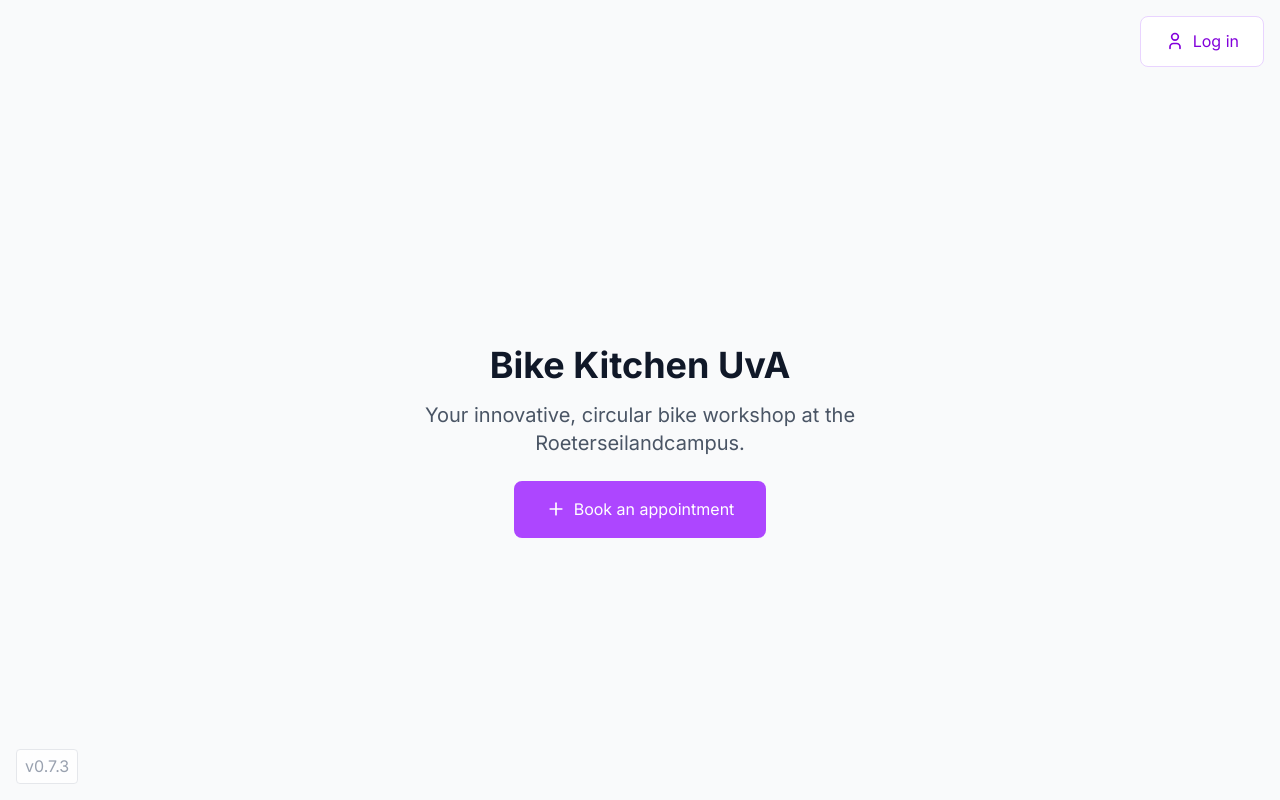
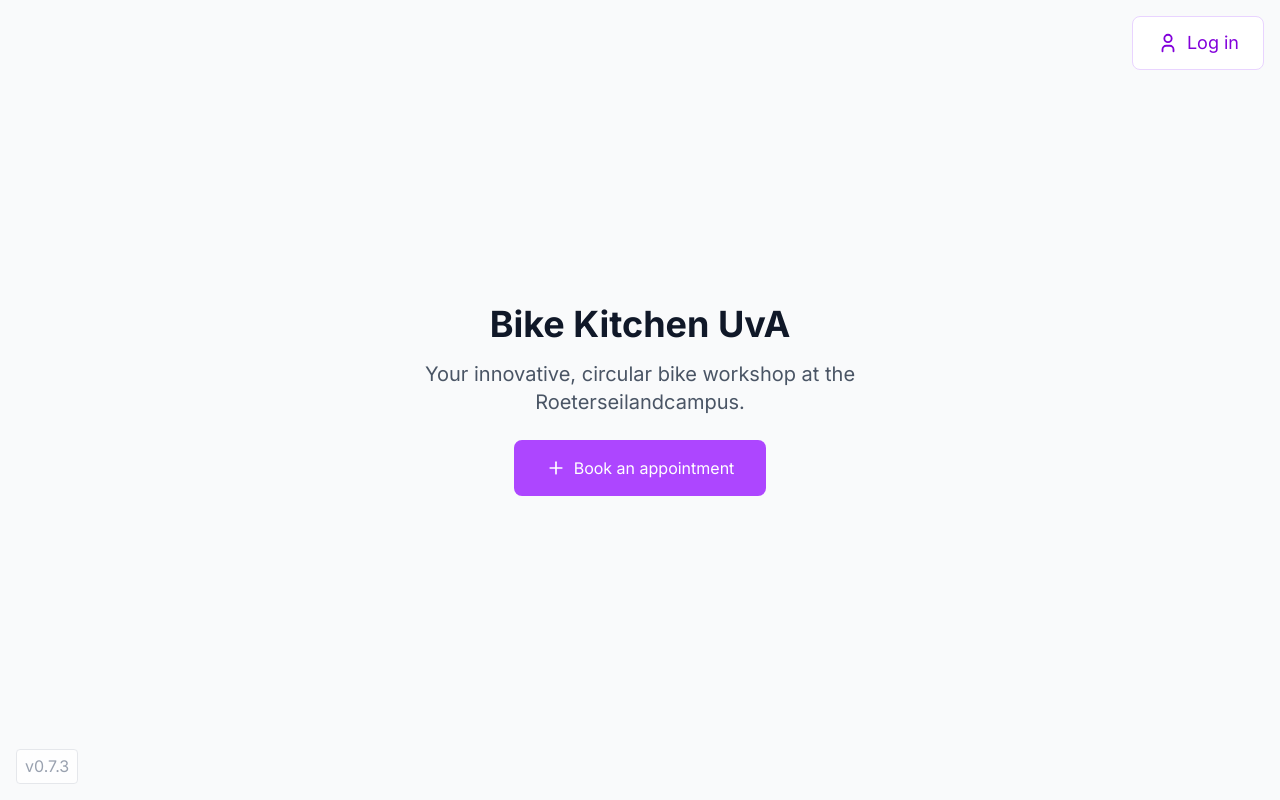
Before and after one commit to 100portraits/bk-app, a Next.js app: page / in a window 1280 px wide. Built offline with nearby package versions, Linux system fonts and the light colour scheme; no server answers; the database is empty.

Commit message:
fix: Adjust button positioning and styling in Home component; enhance VersionDialog with scrollable feature and max height

```diff
--- a/src/app/page.tsx
+++ b/src/app/page.tsx
@@ -141,16 +141,17 @@
   return (
     <div className="min-h-screen bg-gray-50 flex flex-col">
       <VersionTracker />
-      <div className="flex justify-end p-4">
+      <div className="absolute top-4 right-4">
         <SecondaryButton
           onClick={() => {
             setLoginFromBooking(false);
             setShowLogin(true);
           }}
-          icon={<IconUser size={20} />}
+          icon={<IconUser size={22} />}
           className="bg-purple-100 text-purple-700 border-purple-200"
+          size='md'
         >
-          Log in
+          <span className='text-lg'>Log in</span>
         </SecondaryButton>
       </div>
 
--- a/src/components/ui/VersionDialog.tsx
+++ b/src/components/ui/VersionDialog.tsx
@@ -28,6 +28,8 @@
       title="Version History"
       isOpen={isOpen}
       onClose={onClose}
+      scrollable
+      maxHeight='85vh'
     >
       <div className="space-y-4">
         <div className="bg-purple-50 border border-purple-200 rounded-lg p-4">
```
